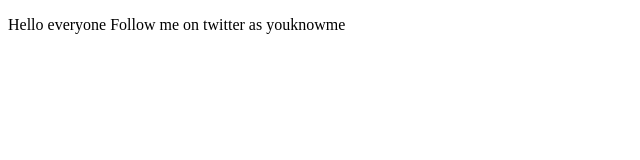
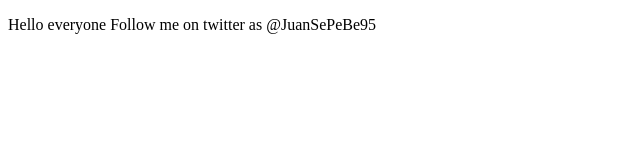
Before and after one commit to Juanse1595/Prework, a plain HTML site: page index.html in a window 1280 px wide. Shown: the full height of the page, 0-640 px from the left. Drawn offline with Linux system fonts and the light colour scheme.

Commit message:
UPD index a little bit

```diff
--- a/index.html
+++ b/index.html
@@ -8,7 +8,7 @@
 </head>
 <body>
     <p>Hello everyone
-        Follow me on twitter as youknowme
+        Follow me on twitter as @JuanSePeBe95
     </p>
 </body>
 </html>
```
